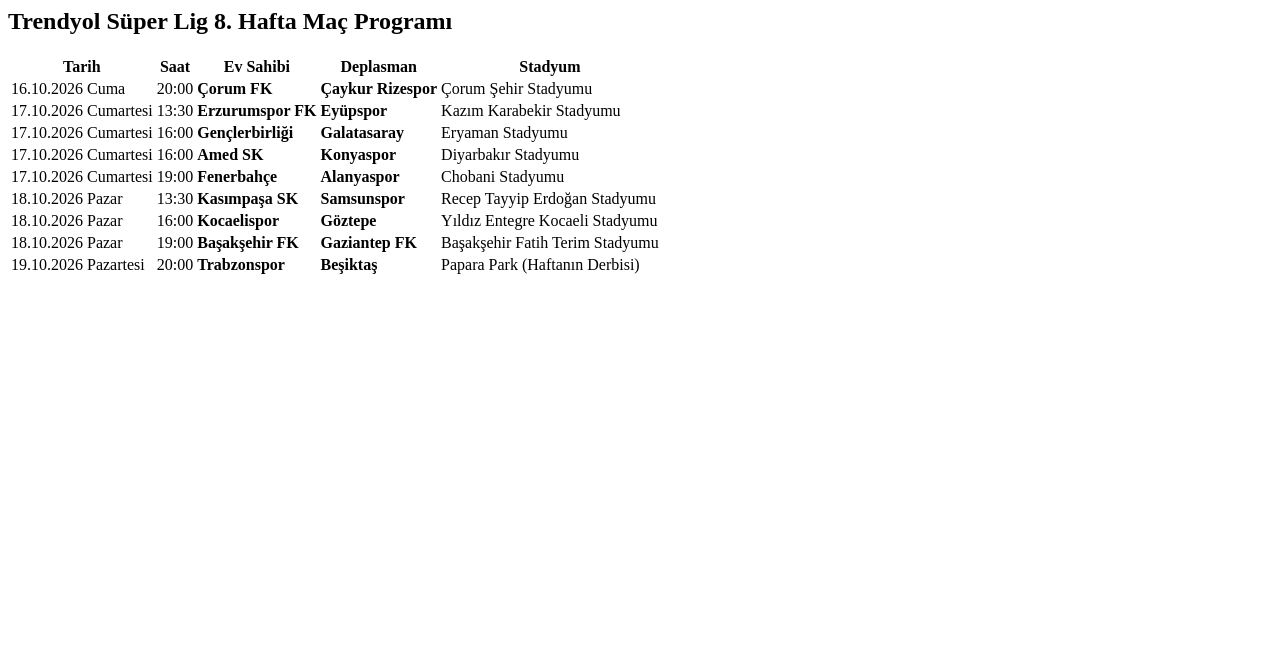
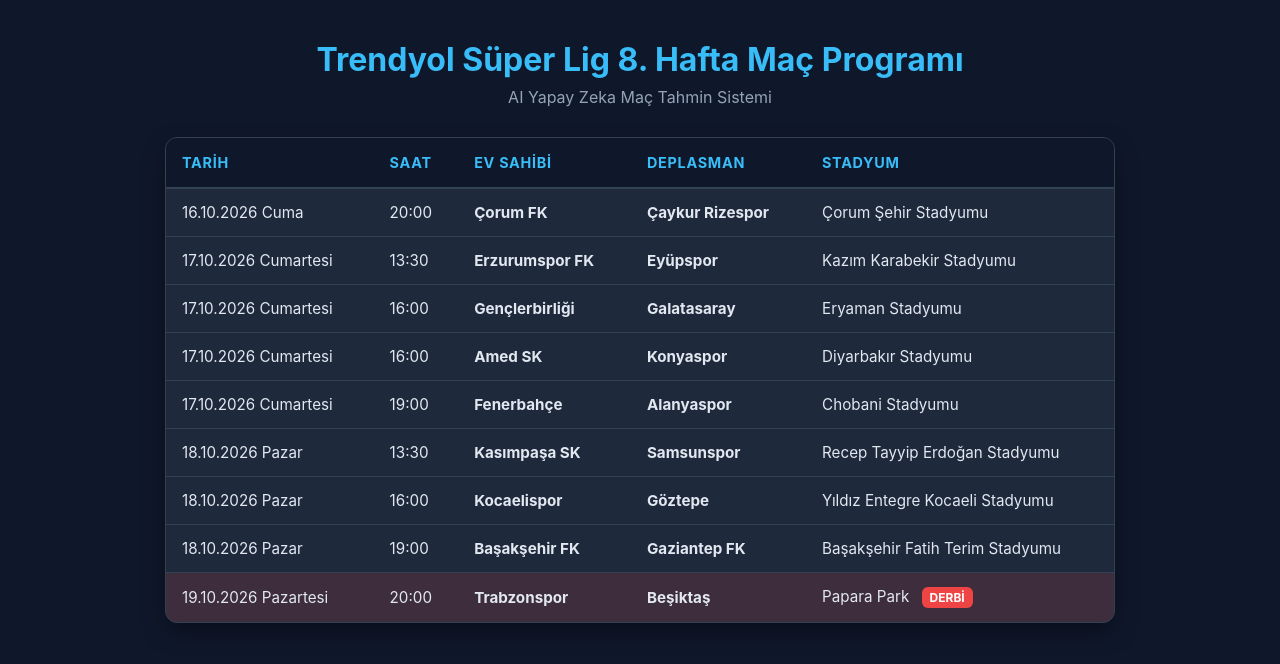
Before and after one commit to rbagriyanik/superlig-ai-pred, a website: page public/index.html in a window 1280 px wide. Drawn offline with Linux system fonts and the light colour scheme.

Commit message:
Site temasi ve tablo stili yenilendi

```diff
--- a/public/index.html
+++ b/public/index.html
@@ -1,6 +1,108 @@
-<div class="superlig-program">
-  <h2>Trendyol Süper Lig 8. Hafta Maç Programı</h2>
-  <table class="table table-striped">
+<!DOCTYPE html>
+<html lang="tr">
+<head>
+  <meta charset="UTF-8" />
+  <meta name="viewport" content="width=device-width, initial-scale=1.0"/>
+  <title>Süper Lig AI Prediction - 8. Hafta Programı</title>
+  <style>
+    * {
+      box-sizing: border-box;
+      margin: 0;
+      padding: 0;
+    }
+    body {
+      font-family: -apple-system, BlinkMacSystemFont, "Segoe UI", Roboto, Helvetica, Arial, sans-serif;
+      background-color: #0f172a;
+      color: #f8fafc;
+      min-height: 100vh;
+      display: flex;
+      flex-direction: column;
+      align-items: center;
+      padding: 40px 20px;
+    }
+    .header {
+      text-align: center;
+      margin-bottom: 30px;
+    }
+    .header h1 {
+      font-size: 2rem;
+      color: #38bdf8;
+      margin-bottom: 8px;
+    }
+    .header p {
+      color: #94a3b8;
+      font-size: 1rem;
+    }
+    .table-container {
+      width: 100%;
+      max-width: 950px;
+      background-color: #1e293b;
+      border-radius: 12px;
+      box-shadow: 0 10px 25px -5px rgba(0, 0, 0, 0.5);
+      overflow: hidden;
+      border: 1px solid #334155;
+    }
+    table {
+      width: 100%;
+      border-collapse: collapse;
+      text-align: left;
+    }
+    thead {
+      background-color: #0f172a;
+      border-bottom: 2px solid #334155;
+    }
+    th {
+      padding: 16px;
+      font-size: 0.9rem;
+      text-transform: uppercase;
+      letter-spacing: 0.05em;
+      color: #38bdf8;
+    }
+    td {
+      padding: 14px 16px;
+      border-bottom: 1px solid #334155;
+      font-size: 0.95rem;
+      color: #e2e8f0;
+    }
+    tbody tr:hover {
+      background-color: #334155;
+    }
+    tbody tr:last-child td {
+      border-bottom: none;
+    }
+    .derby-row {
+      background-color: rgba(239, 68, 68, 0.15) !important;
+    }
+    .derby-badge {
+      background-color: #ef4444;
+      color: #ffffff;
+      padding: 3px 8px;
+      border-radius: 6px;
+      font-size: 0.75rem;
+      font-weight: bold;
+      margin-left: 8px;
+      display: inline-block;
+    }
+    @media (max-width: 640px) {
+      body {
+        padding: 15px 10px;
+      }
+      th, td {
+        padding: 10px 8px;
+        font-size: 0.85rem;
+      }
+    }
+  </style>
+</head>
+<body>
+
+  <div class="header">
+    <h1>Trendyol Süper Lig 8. Hafta Maç Programı</h1>
+    <p>AI Yapay Zeka Maç Tahmin Sistemi</p>
+  </div>
+
+  <div class="table-container">
+    <table>
       <thead>
         <tr>
           <th>Tarih</th>
@@ -67,13 +169,16 @@
           <td><strong>Gaziantep FK</strong></td>
           <td>Başakşehir Fatih Terim Stadyumu</td>
         </tr>
-      <tr class="derby-match">
+        <tr class="derby-row">
           <td>19.10.2026 Pazartesi</td>
           <td>20:00</td>
           <td><strong>Trabzonspor</strong></td>
           <td><strong>Beşiktaş</strong></td>
-        <td>Papara Park (Haftanın Derbisi)</td>
+          <td>Papara Park <span class="derby-badge">DERBİ</span></td>
         </tr>
       </tbody>
     </table>
   </div>
+
+</body>
+</html>
```
Lines whose indentation alone changed are shown as unchanged.
